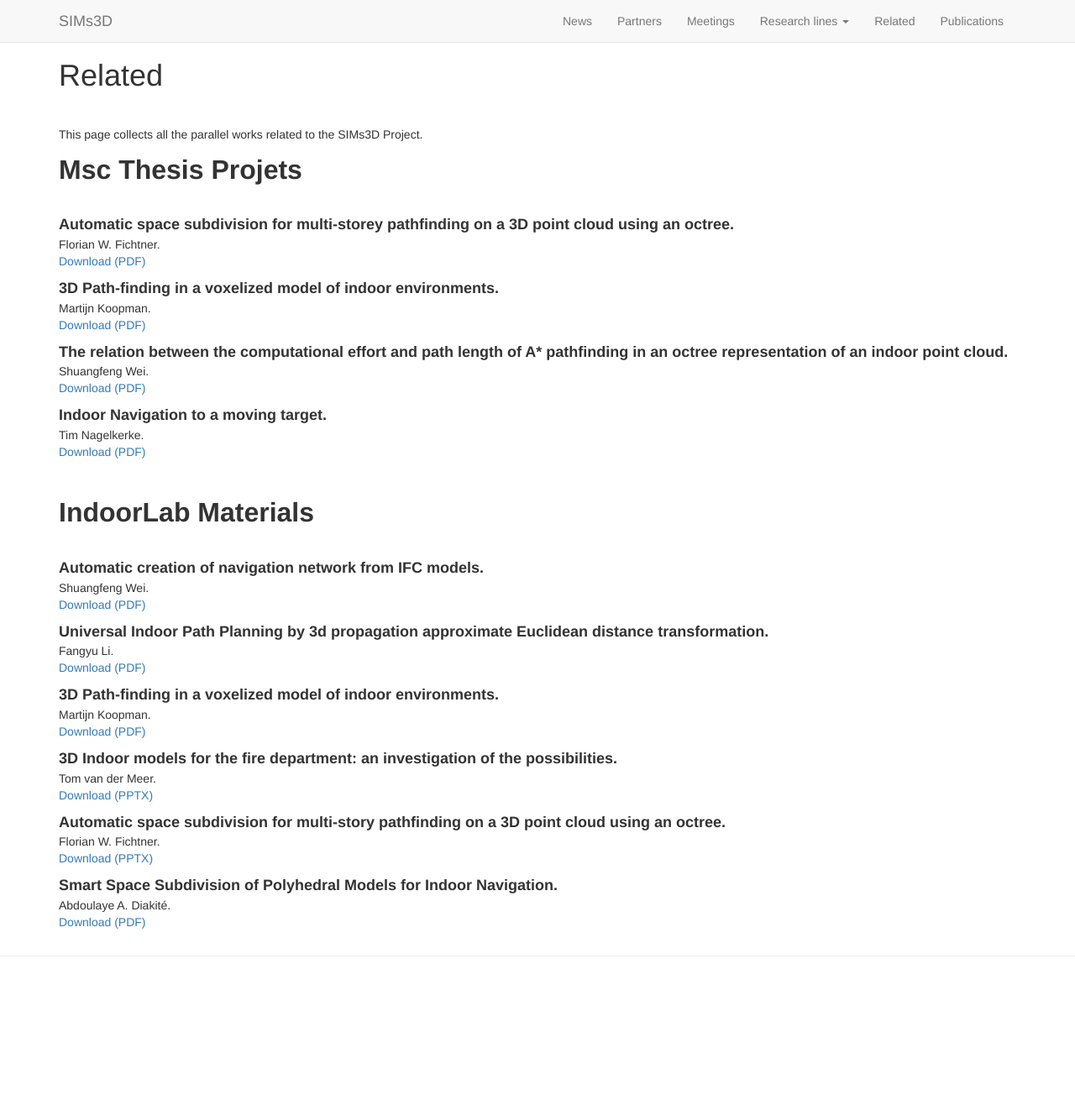
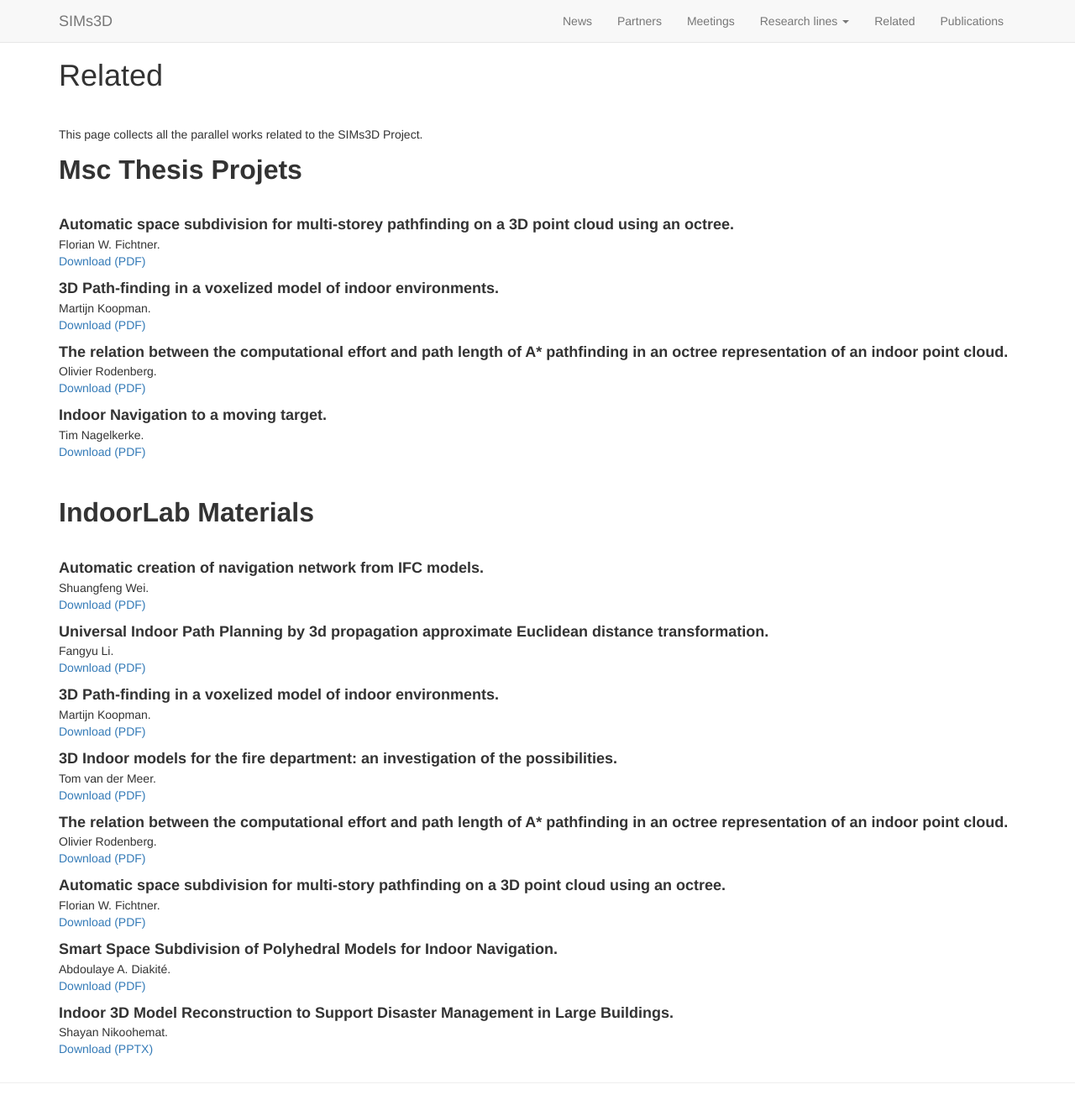
Before and after one commit to SIMs3D/sims3d.github.io, a Jekyll site: the page built from related/index.md, in a window 1280 px wide and 1330 px high. Shown: the whole window at 84% size. Built offline with Jekyll 4.4.1, drawn with Linux system fonts in a browser that asks for light colours; nearby versions of some CDN libraries.

Commit message:
Indoolab of Oliver and Shayan added plus OGC meeting slides

```diff
--- a/related/index.md
+++ b/related/index.md
@@ -25,7 +25,7 @@ Martijn Koopman.
 <font size="4">
 <b>The relation between the computational effort and path length of A* pathfinding in an octree representation of an indoor point cloud.</b>
 </font>
-Shuangfeng Wei.
+Olivier Rodenberg.
 <br><a href="files/mscproposals/Olivier_Rodenberg.pdf">Download (PDF)</a>
 
 <font size="4">
@@ -62,16 +62,28 @@ Martijn Koopman.
 <b>3D Indoor models for the fire department: an investigation of the possibilities.</b>
 </font>
 Tom van der Meer.
-<br><a href="files/indoorlab/Ignite 3D-indoor brandweer.pptx">Download (PPTX)</a>
+<br><a href="files/indoorlab/Ignite 3D-indoor brandweer.pdf">Download (PDF)</a>
+
+<font size="4">
+<b>The relation between the computational effort and path length of A* pathfinding in an octree representation of an indoor point cloud.</b>
+</font>
+Olivier Rodenberg.
+<br><a href="files/indoorlab/Olivier Rodenberg.pdf">Download (PDF)</a>
 
 <font size="4">
 <b>Automatic space subdivision for multi-story pathfinding on a 3D point cloud using an octree.</b>
 </font>
 Florian W. Fichtner.
-<br><a href="files/indoorlab/160223_Indoor3DPresentation.pptx">Download (PPTX)</a>
+<br><a href="files/indoorlab/160223_Indoor3DPresentation.pdf">Download (PDF)</a>
 
 <font size="4">
 <b>Smart Space Subdivision of Polyhedral Models for Indoor Navigation.</b>
 </font>
 Abdoulaye A. Diakité.
 <br><a href="files/indoorlab/IndoorLab_Abdou.pdf">Download (PDF)</a>
+
+<font size="4">
+<b>Indoor 3D Model Reconstruction to Support Disaster Management in Large Buildings.</b>
+</font>
+Shayan Nikoohemat.
+<br><a href="files/indoorlab/qualifier presenation_Feb2016_TUD version.pptx">Download (PPTX)</a>
```
Also changed, not shown: publications/index.md (+8 -1 lines), 6 other files.
